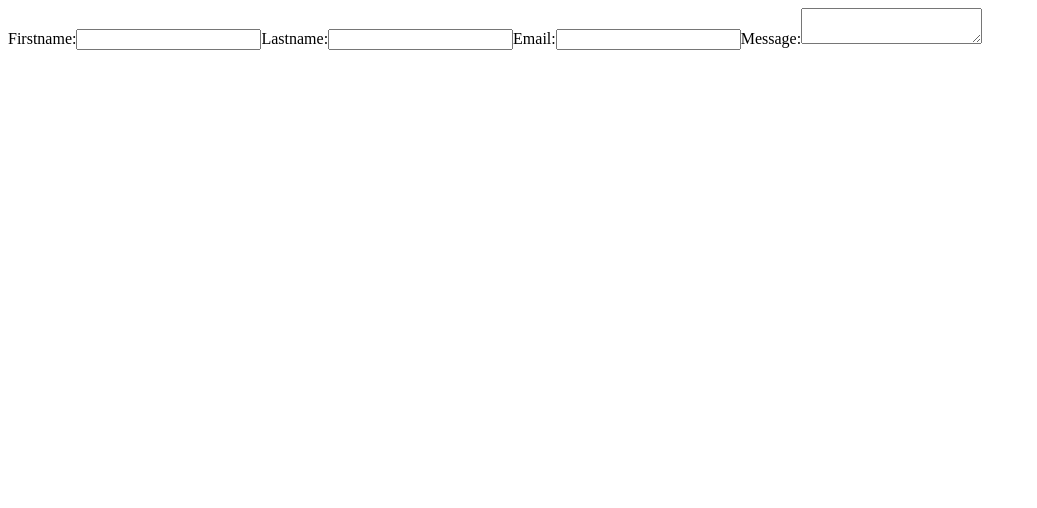
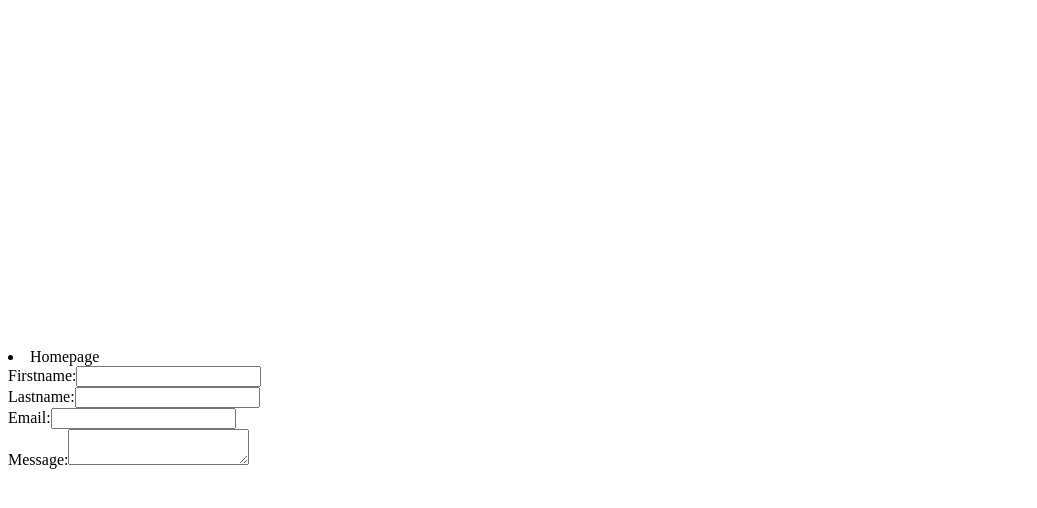
Before and after one commit to Mozzaco/portfolio-front, a Next.js app: page /contact in a window 1280 px wide. Shown: the top 508 px of the page, without its empty margins (0-1037 px from the left). Built offline with nearby package versions, Linux system fonts and the light colour scheme.

Commit message:
add normalize

```diff
--- a/package.json
+++ b/package.json
@@ -14,6 +14,7 @@
   "dependencies": {
     "classnames": "^2.2.6",
     "next": "^9.3.5",
+    "normalize.css": "^8.0.1",
     "react": "^16.13.1",
     "react-dom": "^16.13.1"
   },
--- a/src/pages/contact.js
+++ b/src/pages/contact.js
@@ -1,7 +1,13 @@
+import Link from 'next/link';
+import s from './contact.module.css';
+
 function Contact() {
   return (
-    <div>
-      <form>
+    <div className={s.container}>
+      <Link href="/">
+        <li>Homepage</li>
+      </Link>
+      <form className={s.form}>
         <label>
           Firstname:
           <input type="text" name="name" id="name" required />
--- /dev/null
+++ b/src/pages/contact.module.css
@@ -0,0 +1,11 @@
+.container {
+  display: flex;
+  justify-content: center;
+  flex-direction: column;
+  height: 100vh;
+}
+
+.form {
+  display: flex;
+  flex-direction: column;
+}
--- a/src/pages/index.js
+++ b/src/pages/index.js
@@ -1,4 +1,5 @@
 /* eslint-disable react/no-unescaped-entities */
+import Link from 'next/link';
 import styles from './index.module.css';
 import AboutMe from '../components/AboutMe/AboutMe';
 import Projects from '../components/Projects/Projects';
@@ -11,6 +12,9 @@ function HomePage() {
       </section>
       <AboutMe />
       <Projects />
+      <Link href="/contact">
+        <button type="button">Contact Me</button>
+      </Link>
     </div>
   );
 }
```
Also changed, not shown: 1 other file (tests, documents, lock files or other folders).
